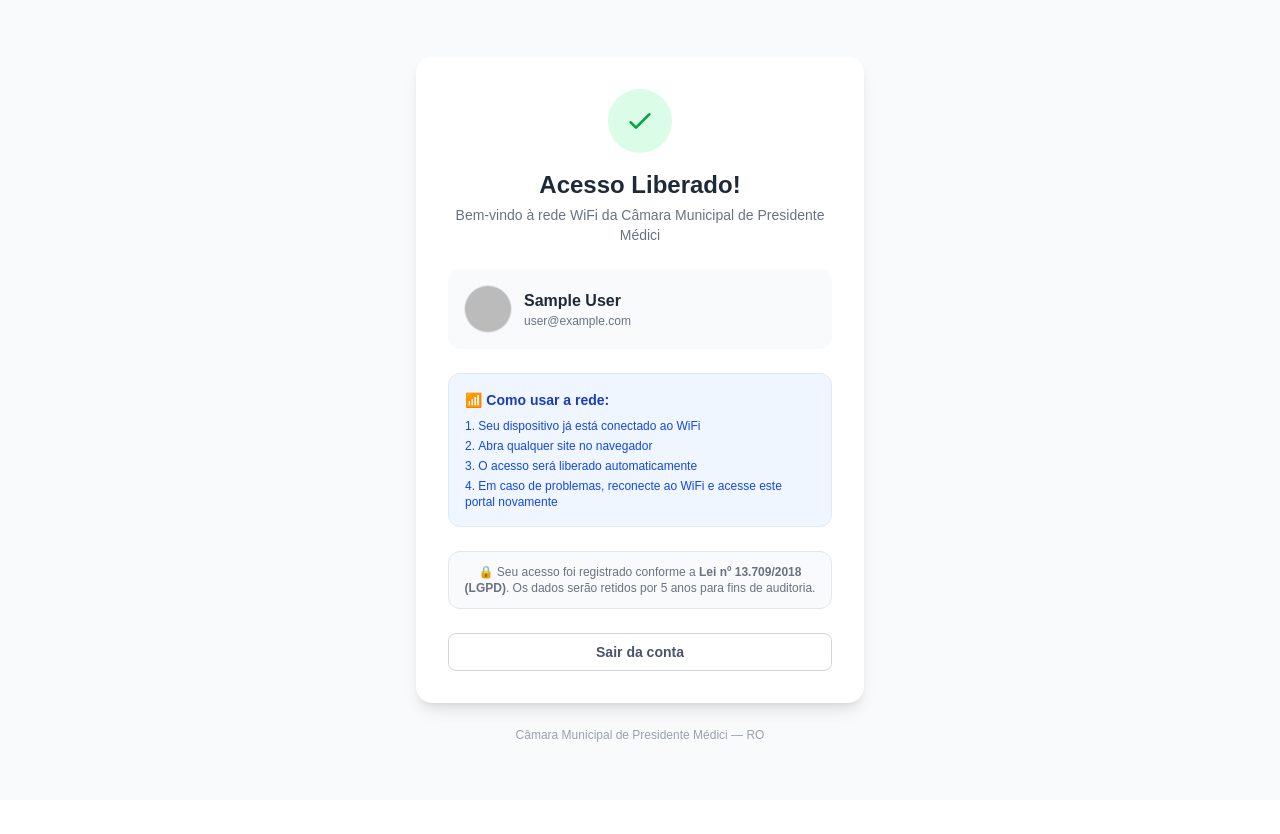
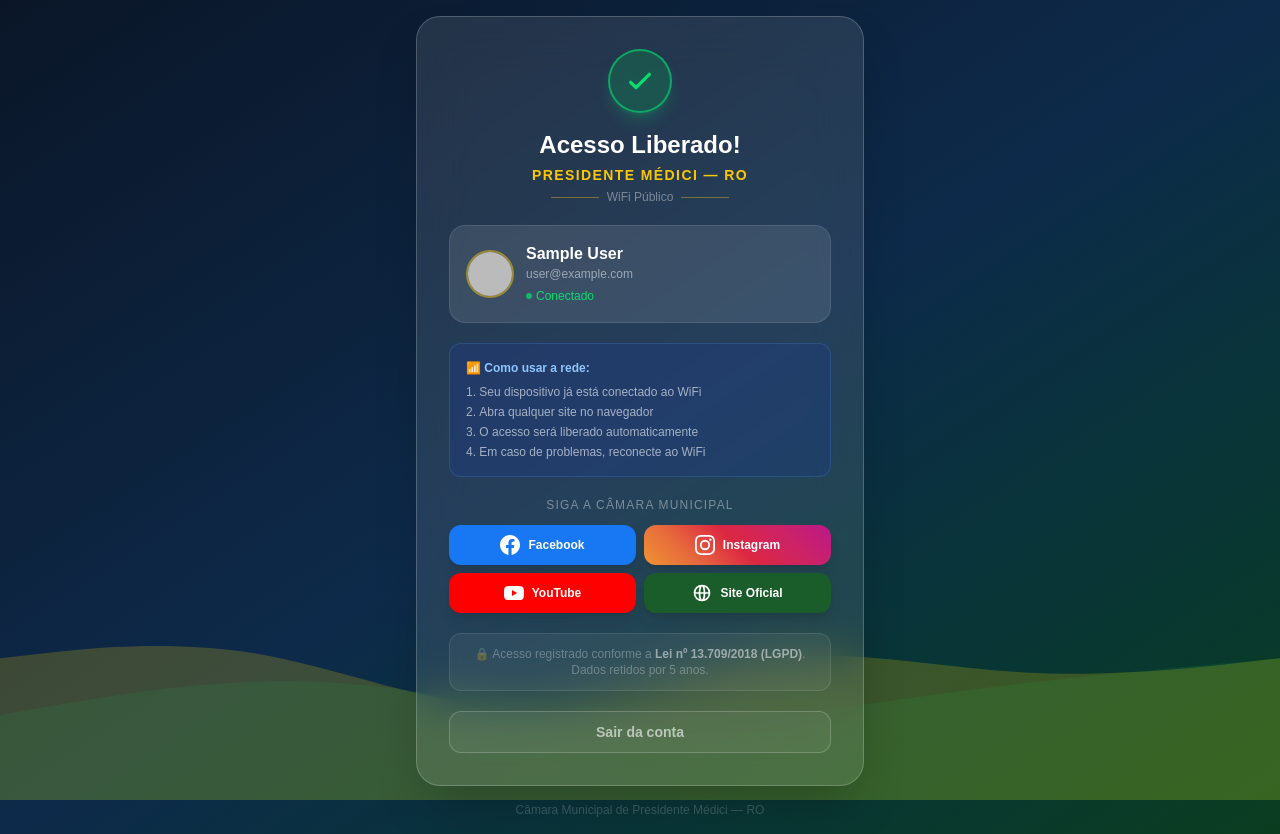
Before and after one commit to camaramedici/hotspot-lgpd, a Next.js app: page /sucesso in a window 1280 px wide. Before the commit the page ends 800 px from the top, so only its background shows below. Built offline with nearby package versions, Linux system fonts and the light colour scheme; no server answers; sample sign-in values are in the browser's storage.

Commit message:
feat: página sucesso padronizada com redes sociais

```diff
--- a/app/sucesso/page.tsx
+++ b/app/sucesso/page.tsx
@@ -1,86 +1,188 @@
-// app/sucesso/page.tsx
 "use client";
 
 import { useSession, signOut } from "next-auth/react";
 import { useRouter } from "next/navigation";
-import { useEffect } from "react";
+import { useEffect, useState } from "react";
+
+const socialLinks = [
+  {
+    name: "Facebook",
+    url: "https://www.facebook.com/camara.medici.18",
+    bg: "bg-[#1877F2] hover:bg-[#166FE5]",
+    icon: (
+      <svg className="w-5 h-5" fill="currentColor" viewBox="0 0 24 24">
+        <path d="M24 12.073c0-6.627-5.373-12-12-12s-12 5.373-12 12c0 5.99 4.388 10.954 10.125 11.854v-8.385H7.078v-3.47h3.047V9.43c0-3.007 1.792-4.669 4.533-4.669 1.312 0 2.686.235 2.686.235v2.953H15.83c-1.491 0-1.956.925-1.956 1.874v2.25h3.328l-.532 3.47h-2.796v8.385C19.612 23.027 24 18.062 24 12.073z"/>
+      </svg>
+    ),
+  },
+  {
+    name: "Instagram",
+    url: "https://www.instagram.com/camaramedici/",
+    bg: "hover:opacity-90",
+    gradient: "linear-gradient(45deg, #f09433, #e6683c, #dc2743, #cc2366, #bc1888)",
+    icon: (
+      <svg className="w-5 h-5" fill="currentColor" viewBox="0 0 24 24">
+        <path d="M12 2.163c3.204 0 3.584.012 4.85.07 3.252.148 4.771 1.691 4.919 4.919.058 1.265.069 1.645.069 4.849 0 3.205-.012 3.584-.069 4.849-.149 3.225-1.664 4.771-4.919 4.919-1.266.058-1.644.07-4.85.07-3.204 0-3.584-.012-4.849-.07-3.26-.149-4.771-1.699-4.919-4.92-.058-1.265-.07-1.644-.07-4.849 0-3.204.013-3.583.07-4.849.149-3.227 1.664-4.771 4.919-4.919 1.266-.057 1.645-.069 4.849-.069zM12 0C8.741 0 8.333.014 7.053.072 2.695.272.273 2.69.073 7.052.014 8.333 0 8.741 0 12c0 3.259.014 3.668.072 4.948.2 4.358 2.618 6.78 6.98 6.98C8.333 23.986 8.741 24 12 24c3.259 0 3.668-.014 4.948-.072 4.354-.2 6.782-2.618 6.979-6.98.059-1.28.073-1.689.073-4.948 0-3.259-.014-3.667-.072-4.947-.196-4.354-2.617-6.78-6.979-6.98C15.668.014 15.259 0 12 0zm0 5.838a6.162 6.162 0 100 12.324 6.162 6.162 0 000-12.324zM12 16a4 4 0 110-8 4 4 0 010 8zm6.406-11.845a1.44 1.44 0 100 2.881 1.44 1.44 0 000-2.881z"/>
+      </svg>
+    ),
+  },
+  {
+    name: "YouTube",
+    url: "https://www.youtube.com/@camaramedici",
+    bg: "bg-[#FF0000] hover:bg-[#cc0000]",
+    icon: (
+      <svg className="w-5 h-5" fill="currentColor" viewBox="0 0 24 24">
+        <path d="M23.498 6.186a3.016 3.016 0 00-2.122-2.136C19.505 3.545 12 3.545 12 3.545s-7.505 0-9.377.505A3.017 3.017 0 00.502 6.186C0 8.07 0 12 0 12s0 3.93.502 5.814a3.016 3.016 0 002.122 2.136c1.871.505 9.376.505 9.376.505s7.505 0 9.377-.505a3.015 3.015 0 002.122-2.136C24 15.93 24 12 24 12s0-3.93-.502-5.814zM9.545 15.568V8.432L15.818 12l-6.273 3.568z"/>
+      </svg>
+    ),
+  },
+  {
+    name: "Site Oficial",
+    url: "https://www.presidentemedici.ro.leg.br",
+    bg: "bg-[#1a5c2a] hover:bg-[#14471f]",
+    icon: (
+      <svg className="w-5 h-5" fill="none" stroke="currentColor" viewBox="0 0 24 24">
+        <path strokeLinecap="round" strokeLinejoin="round" strokeWidth={2} d="M21 12a9 9 0 01-9 9m9-9a9 9 0 00-9-9m9 9H3m9 9a9 9 0 01-9-9m9 9c1.657 0 3-4.03 3-9s-1.343-9-3-9m0 18c-1.657 0-3-4.03-3-9s1.343-9 3-9m-9 9a9 9 0 019-9" />
+      </svg>
+    ),
+  },
+];
 
 export default function SucessoPage() {
   const { data: session, status } = useSession();
   const router = useRouter();
+  const [visible, setVisible] = useState(false);
 
   useEffect(() => {
-    if (status === "unauthenticated") {
-      router.push("/");
-    }
+    const t = setTimeout(() => setVisible(true), 100);
+    return () => clearTimeout(t);
+  }, []);
+
+  useEffect(() => {
+    if (status === "unauthenticated") router.push("/");
   }, [status, router]);
 
   if (status === "loading") {
     return (
-      <div className="flex h-screen items-center justify-center bg-gray-50">
-        <p className="text-gray-500 animate-pulse">Carregando...</p>
+      <div className="flex h-screen items-center justify-center bg-[#0a1628]">
+        <div className="w-10 h-10 border-4 border-yellow-400 border-t-transparent rounded-full animate-spin" />
       </div>
     );
   }
 
   return (
-    <main className="flex min-h-screen flex-col items-center justify-center p-4 bg-gray-50">
-      <div className="w-full max-w-md bg-white rounded-2xl shadow-lg p-8 text-center">
+    <main className="relative flex min-h-screen items-center justify-center p-4 bg-gradient-to-br from-[#0a1628] via-[#0d2a4a] to-[#0a3d1f] overflow-hidden">
 
-        {/* Ícone de sucesso */}
-        <div className="flex items-center justify-center w-16 h-16 bg-green-100 rounded-full mx-auto mb-4">
-          <svg className="w-8 h-8 text-green-600" fill="none" stroke="currentColor" viewBox="0 0 24 24">
-            <path strokeLinecap="round" strokeLinejoin="round" strokeWidth={2} d="M5 13l4 4L19 7" />
+      {/* Ondas decorativas */}
+      <div className="fixed bottom-0 left-0 right-0 z-0 opacity-20">
+        <svg viewBox="0 0 1440 320" xmlns="http://www.w3.org/2000/svg">
+          <path fill="#FFD700" fillOpacity="1" d="M0,160L48,154.7C96,149,192,139,288,154.7C384,171,480,213,576,213.3C672,213,768,171,864,160C960,149,1056,171,1152,176C1248,181,1344,171,1392,165.3L1440,160L1440,320L0,320Z" />
+        </svg>
+      </div>
+      <div className="fixed bottom-0 left-0 right-0 z-0 opacity-10">
+        <svg viewBox="0 0 1440 320" xmlns="http://www.w3.org/2000/svg">
+          <path fill="#22c55e" fillOpacity="1" d="M0,224L60,213.3C120,203,240,181,360,186.7C480,192,600,224,720,229.3C840,235,960,213,1080,197.3C1200,181,1320,171,1380,165.3L1440,160L1440,320L0,320Z" />
         </svg>
       </div>
 
-        <h1 className="text-2xl font-bold text-gray-800 mb-1">
-          Acesso Liberado!
-        </h1>
-        <p className="text-gray-500 text-sm mb-6">
-          Bem-vindo à rede WiFi da Câmara Municipal de Presidente Médici
+      {/* Card */}
+      <div
+        className="relative z-10 w-full max-w-md"
+        style={{
+          opacity: visible ? 1 : 0,
+          transform: visible ? "translateY(0)" : "translateY(30px)",
+          transition: "opacity 0.7s ease, transform 0.7s ease",
+        }}
+      >
+        <div className="bg-white/10 backdrop-blur-xl border border-white/20 rounded-3xl shadow-2xl p-8 text-center">
+
+          {/* Ícone de sucesso */}
+          <div className="flex justify-center mb-4">
+            <div className="w-16 h-16 rounded-full bg-green-500/20 border-2 border-green-400/60 flex items-center justify-center shadow-lg shadow-green-400/20">
+              <svg className="w-8 h-8 text-green-400" fill="none" stroke="currentColor" viewBox="0 0 24 24">
+                <path strokeLinecap="round" strokeLinejoin="round" strokeWidth={2.5} d="M5 13l4 4L19 7" />
+              </svg>
+            </div>
+          </div>
+
+          {/* Título */}
+          <h1 className="text-2xl font-bold text-white mb-1">Acesso Liberado!</h1>
+          <p className="text-yellow-400 text-sm font-semibold tracking-widest uppercase mb-1">
+            Presidente Médici — RO
           </p>
+          <div className="flex items-center justify-center gap-2 mb-5">
+            <div className="h-px w-12 bg-yellow-400/40" />
+            <span className="text-white/40 text-xs">WiFi Público</span>
+            <div className="h-px w-12 bg-yellow-400/40" />
+          </div>
 
           {/* Dados do usuário */}
           {session?.user && (
-          <div className="flex items-center gap-3 bg-gray-50 rounded-xl p-4 mb-6 text-left">
+            <div className="flex items-center gap-3 bg-white/10 border border-white/10 rounded-2xl p-4 mb-5 text-left">
               {session.user.image && (
                 <img
                   src={session.user.image}
-                alt="Foto de perfil"
-                className="w-12 h-12 rounded-full border border-gray-200"
+                  alt="Foto"
+                  className="w-12 h-12 rounded-full border-2 border-yellow-400/50"
                 />
               )}
               <div>
-              <p className="font-semibold text-gray-800">{session.user.name}</p>
-              <p className="text-xs text-gray-500">{session.user.email}</p>
+                <p className="font-semibold text-white">{session.user.name}</p>
+                <p className="text-xs text-white/50">{session.user.email}</p>
+                <span className="inline-flex items-center gap-1 mt-1 text-xs text-green-400 font-medium">
+                  <span className="w-1.5 h-1.5 rounded-full bg-green-400 animate-pulse" />
+                  Conectado
+                </span>
               </div>
             </div>
           )}
 
           {/* Instruções */}
-        <div className="bg-blue-50 border border-blue-100 rounded-xl p-4 mb-6 text-left space-y-2">
-          <p className="text-sm font-semibold text-blue-800">📶 Como usar a rede:</p>
-          <ol className="text-xs text-blue-700 space-y-1 list-decimal list-inside">
+          <div className="bg-blue-900/30 border border-blue-400/20 rounded-xl p-4 mb-5 text-left">
+            <p className="text-xs font-semibold text-blue-300 mb-2">📶 Como usar a rede:</p>
+            <ol className="text-xs text-white/60 space-y-1 list-decimal list-inside">
               <li>Seu dispositivo já está conectado ao WiFi</li>
               <li>Abra qualquer site no navegador</li>
               <li>O acesso será liberado automaticamente</li>
-            <li>Em caso de problemas, reconecte ao WiFi e acesse este portal novamente</li>
+              <li>Em caso de problemas, reconecte ao WiFi</li>
             </ol>
           </div>
 
-        {/* Aviso LGPD */}
-        <div className="bg-gray-50 border border-gray-200 rounded-xl p-3 mb-6">
-          <p className="text-xs text-gray-500">
-            🔒 Seu acesso foi registrado conforme a <strong>Lei nº 13.709/2018 (LGPD)</strong>.
-            Os dados serão retidos por 5 anos para fins de auditoria.
+          {/* Redes sociais */}
+          <div className="mb-5">
+            <p className="text-xs text-white/40 mb-3 uppercase tracking-widest">
+              Siga a Câmara Municipal
+            </p>
+            <div className="grid grid-cols-2 gap-2">
+              {socialLinks.map((s) => (
+                <a
+                  key={s.name}
+                  href={s.url}
+                  target="_blank"
+                  rel="noopener noreferrer"
+                  className={`flex items-center justify-center gap-2 text-white text-xs font-semibold py-2.5 px-3 rounded-xl transition-all duration-200 hover:scale-[1.03] shadow-lg ${s.bg}`}
+                  style={s.gradient ? { background: s.gradient } : undefined}
+                >
+                  {s.icon}
+                  {s.name}
+                </a>
+              ))}
+            </div>
+          </div>
+
+          {/* LGPD */}
+          <div className="bg-white/5 border border-white/10 rounded-xl p-3 mb-5">
+            <p className="text-xs text-white/30">
+              🔒 Acesso registrado conforme a{" "}
+              <strong className="text-white/50">Lei nº 13.709/2018 (LGPD)</strong>.
+              Dados retidos por 5 anos.
             </p>
           </div>
 
           {/* Botão sair */}
           <button
             onClick={() => signOut({ callbackUrl: "/" })}
-          className="w-full border border-gray-300 hover:bg-gray-50 text-gray-600 font-semibold py-2 px-4 rounded-lg transition text-sm"
+            className="w-full border border-white/20 hover:border-white/40 bg-white/5 hover:bg-white/10 text-white/60 hover:text-white font-semibold py-2.5 px-4 rounded-xl transition-all duration-200 text-sm"
           >
             Sair da conta
           </button>
@@ -88,9 +190,10 @@ export default function SucessoPage() {
         </div>
 
         {/* Rodapé */}
-      <p className="mt-6 text-xs text-gray-400">
+        <p className="mt-4 text-center text-xs text-white/20">
           Câmara Municipal de Presidente Médici — RO
         </p>
+      </div>
     </main>
   );
 }
```
Also changed, not shown: app/page.tsx (+4 -4 lines). Lines whose indentation alone changed are shown as unchanged.
